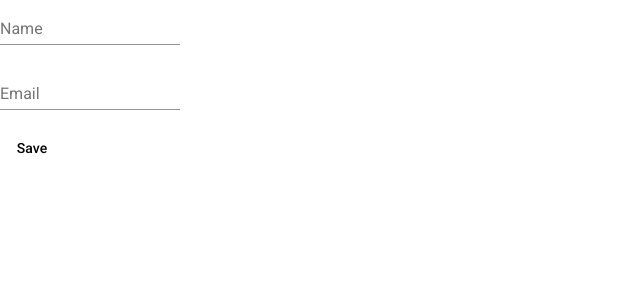
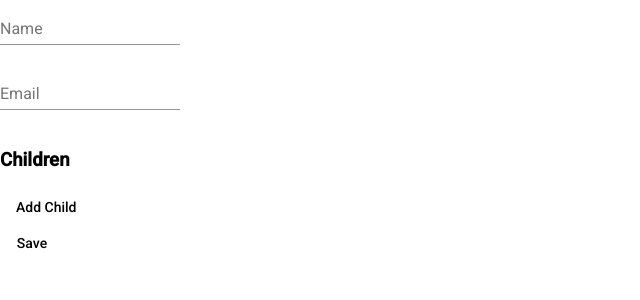
Before and after one commit to FrisoDenijs/selenium-practice, an Angular app in the folder angular-to-test/: page /persons/add in a window 1280 px wide. Shown: the top 300 px of the page, without its empty margins (0-640 px from the left). Built offline with nearby package versions, Linux system fonts and the light colour scheme.

Commit message:
added children to form

```diff
--- a/angular-to-test/src/app/add-or-edit-person/add-or-edit-person.component.html
+++ b/angular-to-test/src/app/add-or-edit-person/add-or-edit-person.component.html
@@ -7,5 +7,14 @@
     <input type="email" placeholder="Email" matInput formControlName="email">
   </mat-form-field>
   <br>
+  <h3>Children</h3>
+  <button mat-button type="button" (click)="personForm.addChild()">Add Child</button>
+  <br>
+  <div *ngFor="let childControl of personForm.getChildren(); let id = index">
+    <mat-form-field>
+      <select matNativeControl [formControl]="childControl"></select>
+    </mat-form-field>
+    <br>
+  </div>
   <button mat-button type="submit" (click)="savePerson()">Save</button>
 </form>
--- a/angular-to-test/src/app/add-or-edit-person/person-form.ts
+++ b/angular-to-test/src/app/add-or-edit-person/person-form.ts
@@ -18,6 +18,18 @@ export class PersonForm extends FormGroup {
             parents: this.value.parents,
             children: this.value.children
         } as Person
+    }
+
+    addParent() {
+        (this.controls['parents'] as FormArray).push(new FormControl());
+    }
+
+    addChild() {
+        (this.controls['children'] as FormArray).push(new FormControl());
+    }
+
+    getChildren() {
+        return (this.controls['children'] as FormArray).controls;
     }
 }
 
```
